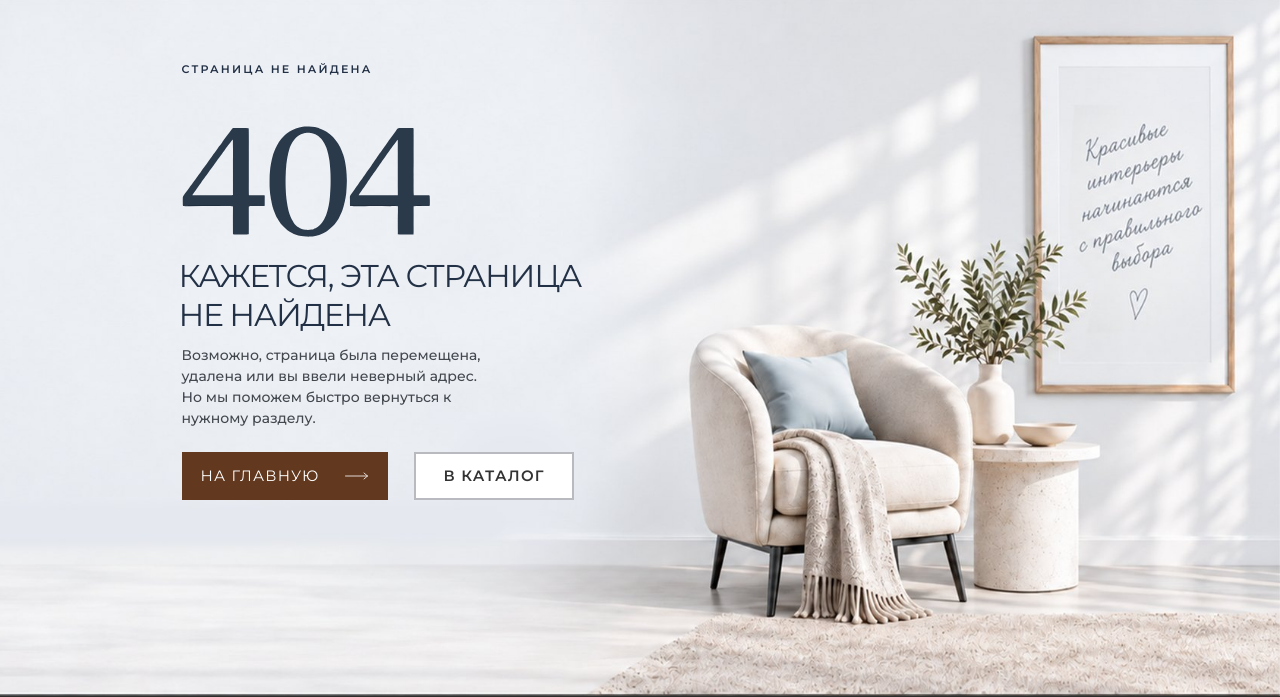
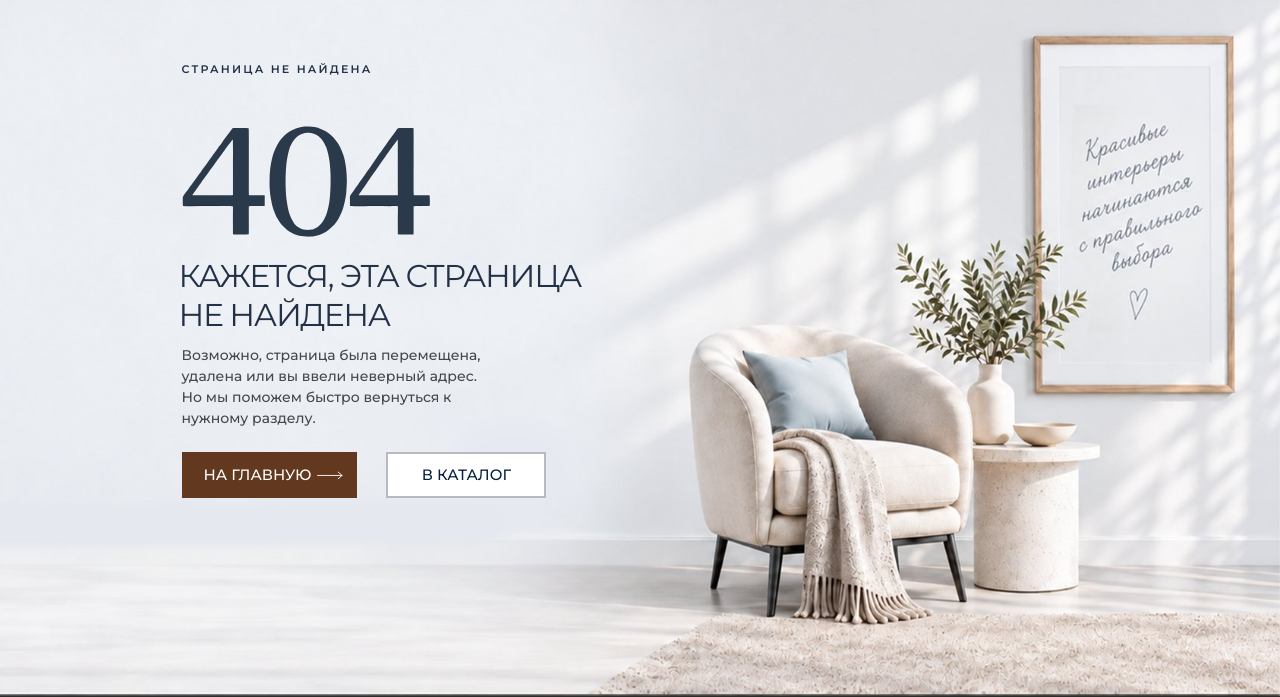
Before and after one commit to Zafarovpolat/weiss-color, a PHP site: the page made by 02_верстка/pages/404.html in a window 1280 px wide. Shown: the part 56-753 px from the top of the page. Run offline with PHP 8.4, Linux system fonts and the light colour scheme.

Commit message:
404: подписи кнопок по макету — кегль 27.5 Medium, цвет «В каталог», геометрия
Обе кнопки набраны одним кеглем 27.5 px весом Medium без разрядки (базовые
14.7/20 и 600/0.08em не совпадали с макетом), подпись «В каталог» — тёмно-синяя
#061E3F вместо серой. Коричневая кнопка возвращена к 351×61: убран базовый gap,
который под space-between растягивал её, поле слева 42 px.

```diff
--- a/02_верстка/css/error.css
+++ b/02_верстка/css/error.css
@@ -74,24 +74,49 @@
 .error-page__actions {
   display: flex;
   flex-wrap: wrap;
-  gap: clamp(12px, 2.07vw, 53px);
+  gap: clamp(12px, 2.3vw, 59px);
   margin-top: clamp(20px, 1.777vw, 45.5px);
 }
 
 .error-page .btn {
-  min-height: clamp(48px, 2.46vw, 63px);
-  /* обе кнопки одним кеглем (у .btn--outline был базовый, мельче коричневой) */
-  font-size: clamp(15px, 0.86vw, 22px);
+  /* в макете коричневая кнопка 351×61: при кегле 27.5 блок кнопки вырос,
+     поэтому поля сверху/снизу меньше базовых 15 */
+  min-height: clamp(46px, 2.383vw, 61px);
+  padding-block: clamp(9px, 0.508vw, 13px);
+  /* в макете обе подписи 27.5 px (капитель 20 px) Medium и без разрядки —
+     базовые 600/0.08em давали жирнее и мельче */
+  font-size: clamp(15px, 1.0742vw, 27.5px);
+  font-weight: var(--fw-medium);
+  letter-spacing: 0;
   border-radius: 0;
 }
 
-/* в макете вторая кнопка шире первой по паддингам (269 против 355) */
+/* в макете содержимое коричневой кнопки разведено по краям: подпись с полем 46,
+   стрелка — с полем 24, иначе при кегле 27 кнопка вырастает за 351 */
 .error-page__actions .btn--brown {
   min-width: clamp(170px, 13.71vw, 351px);
+  /* 42 px: у «Н» ещё ~4 px бокового просвета, чернила подписи встают на 409 */
+  padding-inline: clamp(18px, 1.64vw, 42px) clamp(12px, 0.9375vw, 24px);
+  justify-content: space-between;
+  /* у коричневой .btn gap 50px работает как минимум под space-between
+     и растягивает кнопку за 351 — здесь отступ задаёт сама ширина */
+  gap: 0;
+}
+
+/* в макете стрелка 49 px — крупнее базовых 42 */
+.error-page .btn__arrow {
+  width: clamp(24px, 2.09vw, 53.5px);
 }
 
 .error-page__actions .btn--outline {
-  min-width: clamp(160px, 10.5vw, 269px);
+  min-width: clamp(160px, 10.16vw, 260px);
+  /* в макете подпись тёмно-синяя, а не серая как в базовом .btn--outline */
+  color: #061e3f;
+}
+
+/* на hover подпись, как и у всех контурных кнопок, уходит в коричневый */
+.error-page__actions .btn--outline:hover {
+  color: var(--color-brown);
 }
 
 @media (max-width: 1024px) {
```
